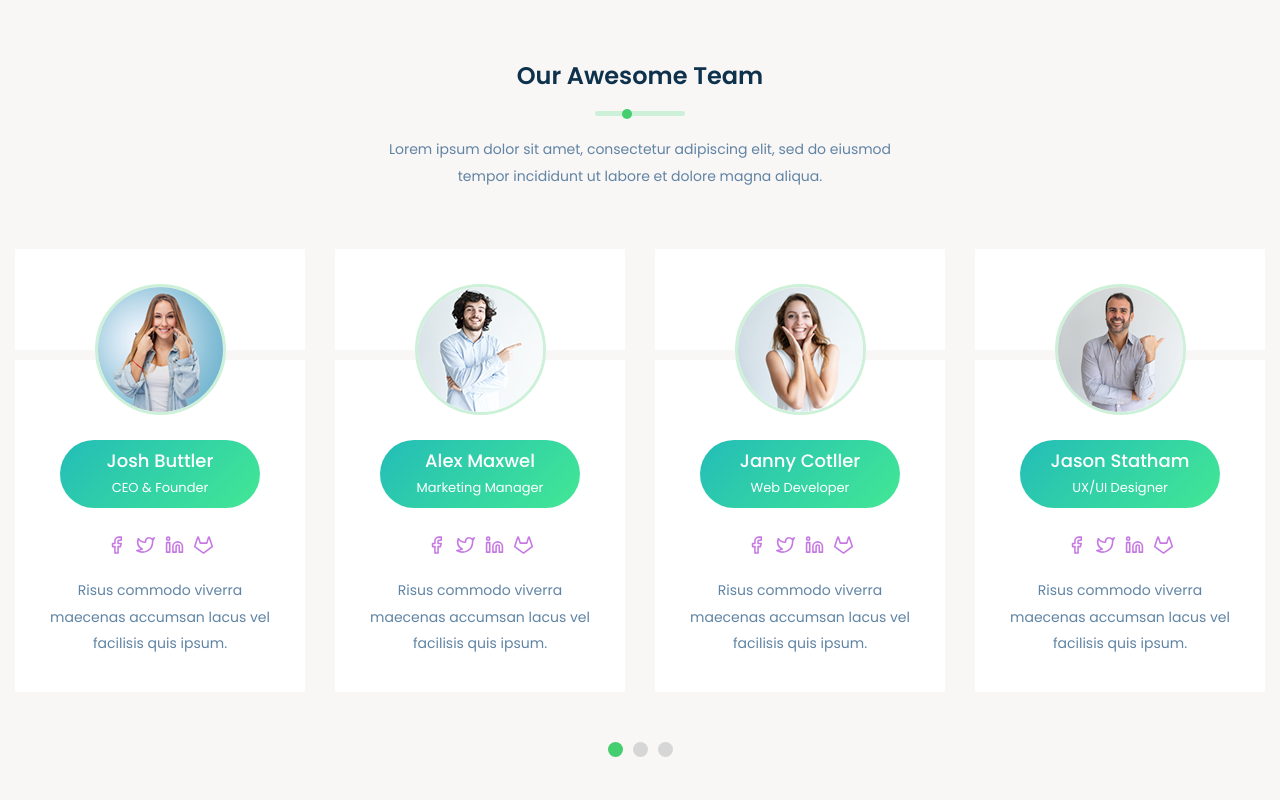
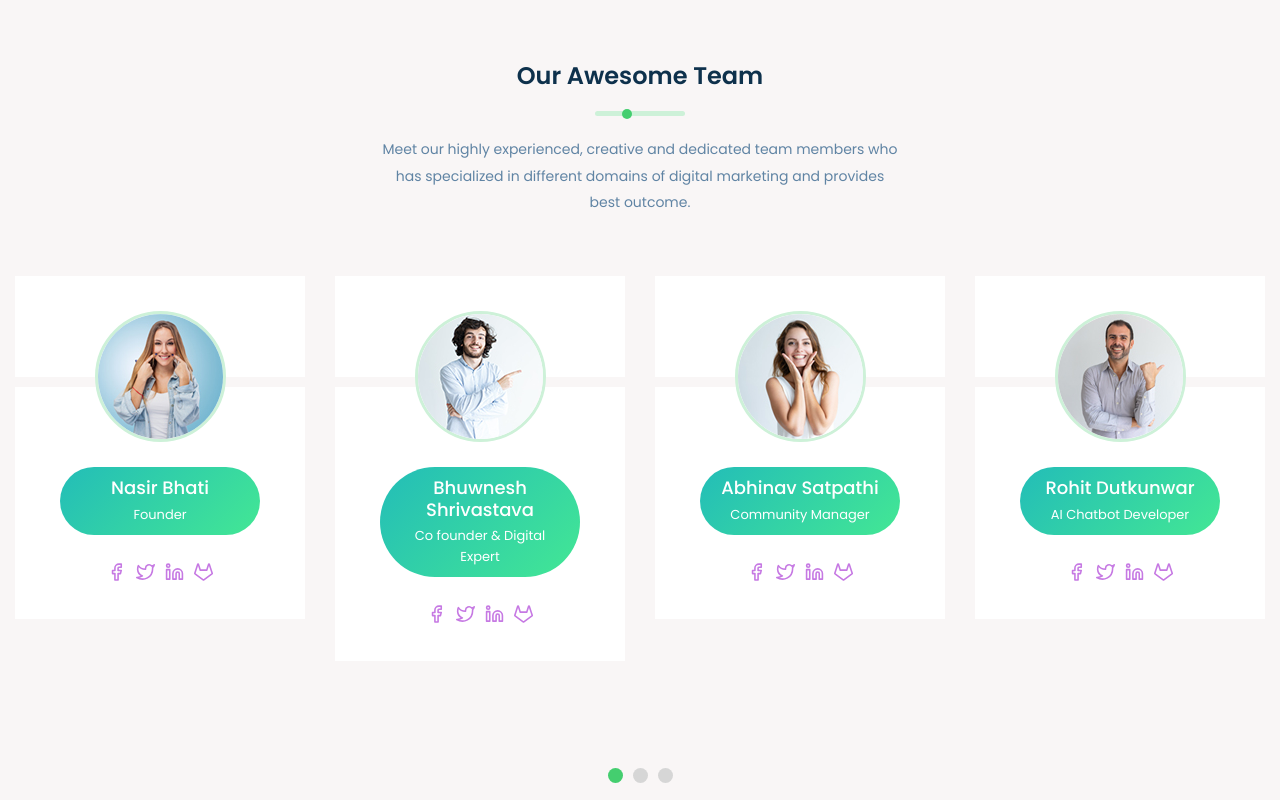
Before and after one commit to nbdigitech/googleppc, a plain HTML site: page index.html in a window 1280 px wide. Shown: the part 2440-3240 px from the top of the page. Drawn offline with Linux system fonts and the light colour scheme.

Commit message:
Update index.html

```diff
--- a/index.html
+++ b/index.html
@@ -375,7 +375,7 @@
 				<div class="section-title">
 					<h2>Our Awesome Team</h2>
 					<div class="bar"></div>
-					<p>Lorem ipsum dolor sit amet, consectetur adipiscing elit, sed do eiusmod tempor incididunt ut labore et dolore magna aliqua.</p>
+					<p>Meet our highly experienced, creative and dedicated team members who has specialized in different domains of digital marketing and provides best outcome.  </p>
 				</div>
 			</div>
 
@@ -389,8 +389,8 @@
 
 							<div class="team-content">
 								<div class="team-info">
-									<h3>Josh Buttler</h3>
-									<span>CEO & Founder</span>
+									<h3>Nasir Bhati</h3>
+									<span>Founder</span>
 								</div>
 
 								<ul>
@@ -400,7 +400,7 @@
 									<li><a href="#"><i data-feather="gitlab"></i></a></li>
 								</ul>
 
-								<p>Risus commodo viverra maecenas accumsan lacus vel facilisis quis ipsum. </p>
+
 							</div>
 						</div>
 					</div>
@@ -413,8 +413,8 @@
 
 							<div class="team-content">
 								<div class="team-info">
-									<h3>Alex Maxwel</h3>
-									<span>Marketing Manager</span>
+									<h3>Bhuwnesh Shrivastava</h3>
+									<span>Co founder & Digital Expert</span>
 								</div>
 
 								<ul>
@@ -424,7 +424,7 @@
 									<li><a href="#"><i data-feather="gitlab"></i></a></li>
 								</ul>
 
-								<p>Risus commodo viverra maecenas accumsan lacus vel facilisis quis ipsum. </p>
+
 							</div>
 						</div>
 					</div>
@@ -438,8 +438,8 @@
 
 							<div class="team-content">
 								<div class="team-info">
-									<h3>Janny Cotller</h3>
-									<span>Web Developer</span>
+									<h3>Abhinav Satpathi</h3>
+									<span>Community Manager</span>
 								</div>
 
 								<ul>
@@ -449,7 +449,7 @@
 									<li><a href="#"><i data-feather="gitlab"></i></a></li>
 								</ul>
 
-								<p>Risus commodo viverra maecenas accumsan lacus vel facilisis quis ipsum. </p>
+
 							</div>
 						</div>
 					</div>
@@ -462,8 +462,8 @@
 
 							<div class="team-content">
 								<div class="team-info">
-									<h3>Jason Statham</h3>
-									<span>UX/UI Designer</span>
+									<h3>Rohit Dutkunwar</h3>
+									<span>AI Chatbot Developer</span>
 								</div>
 
 								<ul>
@@ -473,7 +473,7 @@
 									<li><a href="#"><i data-feather="gitlab"></i></a></li>
 								</ul>
 
-								<p>Risus commodo viverra maecenas accumsan lacus vel facilisis quis ipsum. </p>
+
 							</div>
 						</div>
 					</div>
@@ -486,8 +486,8 @@
 
 							<div class="team-content">
 								<div class="team-info">
-									<h3>Corey Anderson</h3>
-									<span>Project Manager</span>
+									<h3>G Manikam </h3>
+									<span>Laravel & PHP Developer</span>
 								</div>
 
 								<ul>
@@ -497,7 +497,7 @@
 									<li><a href="#"><i data-feather="gitlab"></i></a></li>
 								</ul>
 
-								<p>Risus commodo viverra maecenas accumsan lacus vel facilisis quis ipsum. </p>
+
 							</div>
 						</div>
 					</div>
@@ -510,8 +510,8 @@
 
 							<div class="team-content">
 								<div class="team-info">
-									<h3>Josh Buttler</h3>
-									<span>CEO & Founder</span>
+									<h3>Sk Pradhan</h3>
+									<span>Video & Graphic Designer</span>
 								</div>
 
 								<ul>
@@ -521,7 +521,7 @@
 									<li><a href="#"><i data-feather="gitlab"></i></a></li>
 								</ul>
 
-								<p>Risus commodo viverra maecenas accumsan lacus vel facilisis quis ipsum. </p>
+
 							</div>
 						</div>
 					</div>
@@ -534,8 +534,8 @@
 
 							<div class="team-content">
 								<div class="team-info">
-									<h3>Alex Maxwel</h3>
-									<span>Marketing Manager</span>
+									<h3>Karishma Dodeja</h3>
+									<span>Digital Marketing Executive</span>
 								</div>
 
 								<ul>
@@ -545,7 +545,7 @@
 									<li><a href="#"><i data-feather="gitlab"></i></a></li>
 								</ul>
 
-								<p>Risus commodo viverra maecenas accumsan lacus vel facilisis quis ipsum. </p>
+
 							</div>
 						</div>
 					</div>
@@ -559,8 +559,8 @@
 
 							<div class="team-content">
 								<div class="team-info">
-									<h3>Janny Cotller</h3>
-									<span>Web Developer</span>
+									<h3>Kunal Soni</h3>
+									<span>Front end & Laravel Developer</span>
 								</div>
 
 								<ul>
@@ -570,7 +570,6 @@
 									<li><a href="#"><i data-feather="gitlab"></i></a></li>
 								</ul>
 
-								<p>Risus commodo viverra maecenas accumsan lacus vel facilisis quis ipsum. </p>
 							</div>
 						</div>
 					</div>
@@ -583,8 +582,8 @@
 
 							<div class="team-content">
 								<div class="team-info">
-									<h3>Jason Statham</h3>
-									<span>UX/UI Designer</span>
+									<h3>Shubhi Agrawal</h3>
+									<span>Trainee</span>
 								</div>
 
 								<ul>
```
